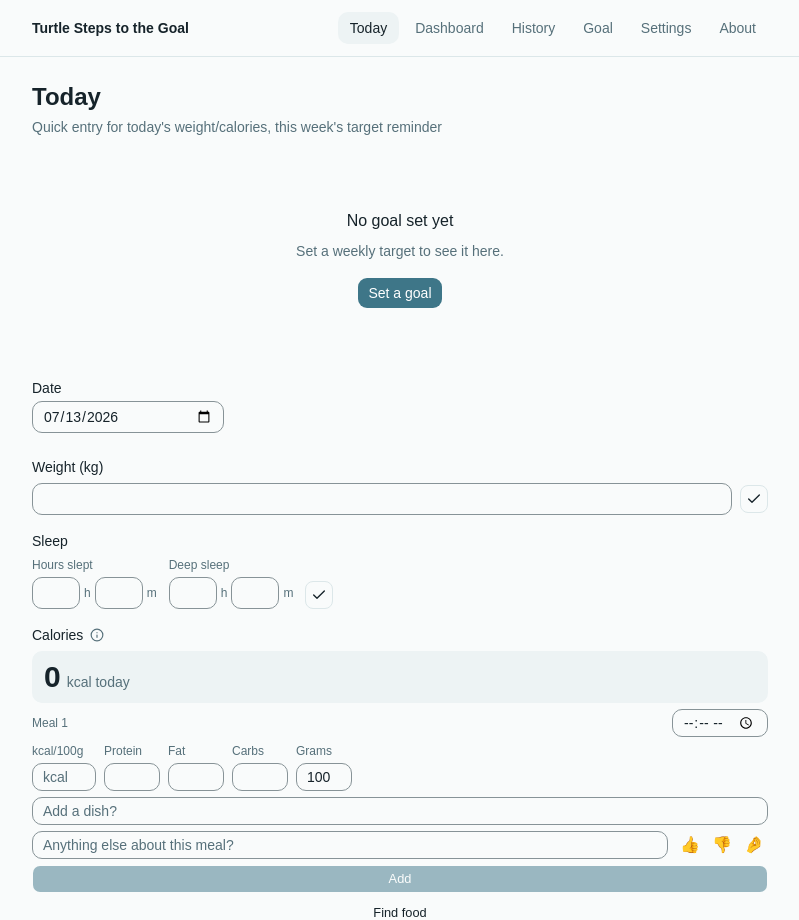
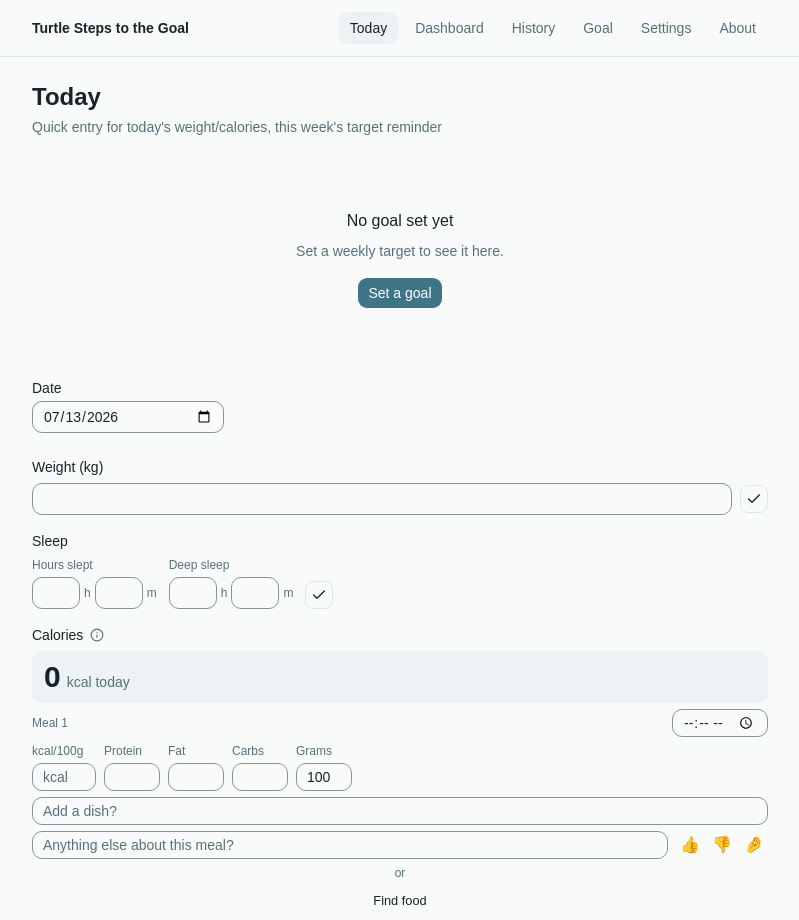
Before and after one commit to ZhannaM85/turtle-steps-to-the-goal, a React (Vite) app: page / in a window 1280 px wide. Shown: the top 920 px of the page, without its empty margins (240-1039 px from the left). Built offline with nearby package versions, Linux system fonts and the light colour scheme.

Commit message:
Move Find food above Add with an or divider (#106)

```diff
--- a/src/data/releaseNotes.ts
+++ b/src/data/releaseNotes.ts
@@ -14,6 +14,12 @@ export interface ReleaseNote {
  * docs/issues-priority.md and docs/ARCHITECTURE.md — see CLAUDE.md.
  */
 export const releaseNotes: ReleaseNote[] = [
+  {
+    issue: 106,
+    date: '2026-07-17',
+    en: 'Manual meal entry: "Find food" now appears above the Add button, with an "or" between them, to make clear they’re two different ways to log a meal.',
+    ru: 'Ручное добавление блюда: «Найти блюдо» теперь отображается над кнопкой «Добавить», с «или» между ними — чтобы было понятно, что это два разных способа добавить приём пищи.',
+  },
   {
     issue: 107,
     date: '2026-07-17',
--- a/src/features/daily-log/DailyEntryForm.tsx
+++ b/src/features/daily-log/DailyEntryForm.tsx
@@ -1610,8 +1610,21 @@ export function DailyEntryForm({
            * previously part of the fields row above, so users who typed a
            * note last didn't realize it still applied to a button they'd
            * already scrolled past. Full width so it reads as the row's
-           * single clear final action; + Food moved down alongside it for
-           * the same reason, rather than staying stranded up top. */}
+           * single clear final action. "Find food" now sits *above* Add,
+           * not below it (#106), with an "or" divider before it — the two
+           * are alternatives (fill in macros and Add, or find an existing
+           * dish instead), not a primary action plus an afterthought. */}
+          <p className="text-center text-xs text-muted-foreground">
+            {t.dailyEntry.orDivider}
+          </p>
+          <Button
+            type="button"
+            variant="ghost"
+            size="sm"
+            onClick={() => setIsFoodPickerOpen(true)}
+          >
+            {t.dailyEntry.addFoodButton}
+          </Button>
           <Button
             type="button"
             variant="default"
@@ -1621,14 +1634,6 @@ export function DailyEntryForm({
             onClick={addMeal}
           >
             {t.dailyEntry.addButton}
-          </Button>
-          <Button
-            type="button"
-            variant="ghost"
-            size="sm"
-            onClick={() => setIsFoodPickerOpen(true)}
-          >
-            {t.dailyEntry.addFoodButton}
           </Button>
           {/* Lazily mounted (#78) — the food list grew to 300+ items, and
            * rendering it unconditionally meant every DailyEntryForm render
--- a/src/i18n/Dictionary.ts
+++ b/src/i18n/Dictionary.ts
@@ -76,6 +76,7 @@ export interface Dictionary {
     macrosSummary: (protein: string, fat: string, carbs: string) => string
     macrosSummaryCompact: (protein: string, fat: string, carbs: string) => string
     timeEatenLabel: string
+    orDivider: string
     addFoodButton: string
     addFoodDialogTitle: string
     closeFoodDialogLabel: string
--- a/src/i18n/en.ts
+++ b/src/i18n/en.ts
@@ -98,6 +98,7 @@ export const en: Dictionary = {
     macrosSummaryCompact: (protein, fat, carbs) =>
       `P ${protein} · F ${fat} · C ${carbs}`,
     timeEatenLabel: 'Time',
+    orDivider: 'or',
     addFoodButton: 'Find food',
     addFoodDialogTitle: 'Add from food list',
     closeFoodDialogLabel: 'Close',
--- a/src/i18n/ru.ts
+++ b/src/i18n/ru.ts
@@ -97,6 +97,7 @@ export const ru: Dictionary = {
     macrosSummaryCompact: (protein, fat, carbs) =>
       `Б ${protein} · Ж ${fat} · У ${carbs}`,
     timeEatenLabel: 'Время',
+    orDivider: 'или',
     addFoodButton: 'Найти блюдо',
     addFoodDialogTitle: 'Добавить из списка продуктов',
     closeFoodDialogLabel: 'Закрыть',
```
Also changed, not shown: 2 other files (tests, documents, lock files or other folders).
